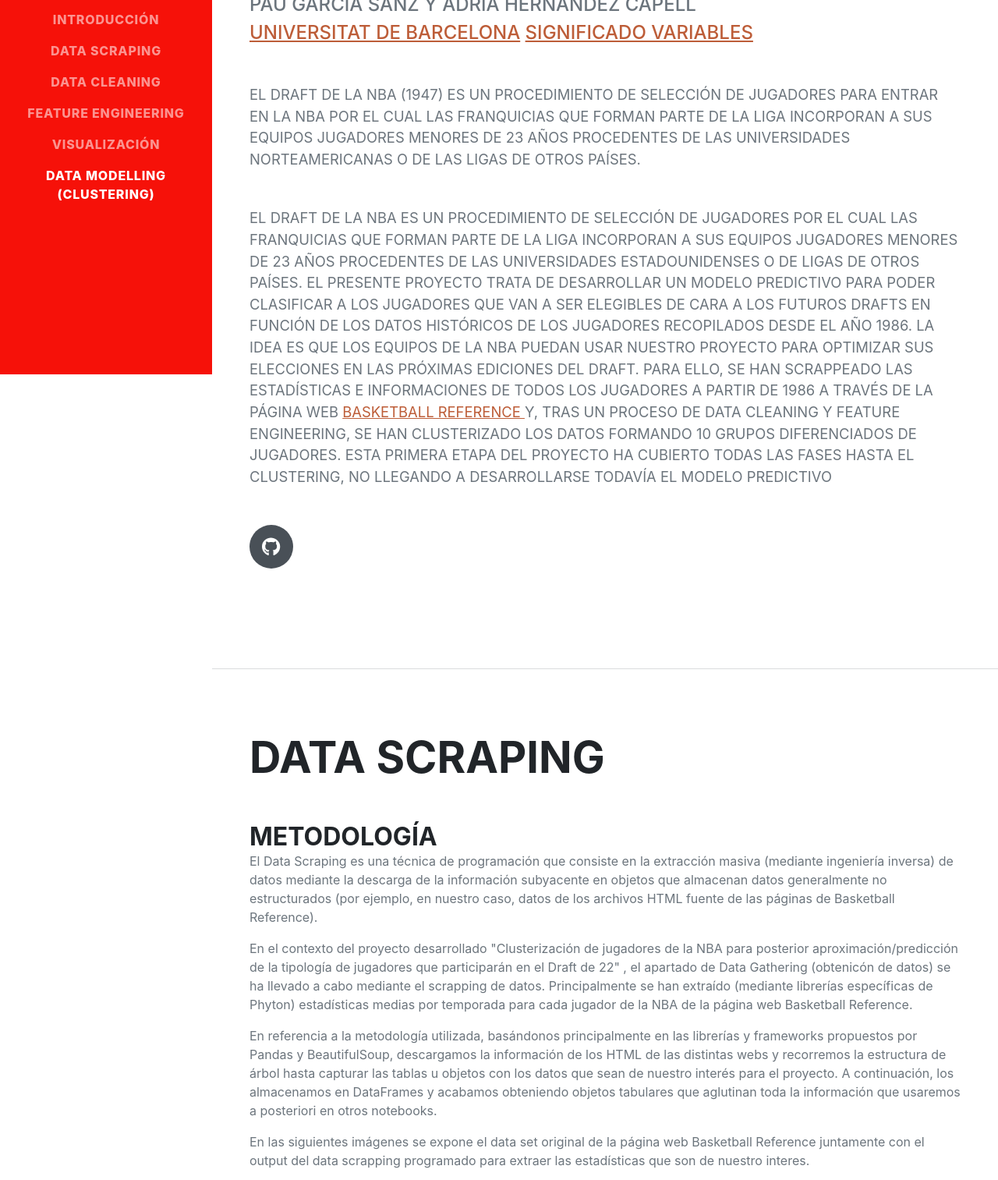
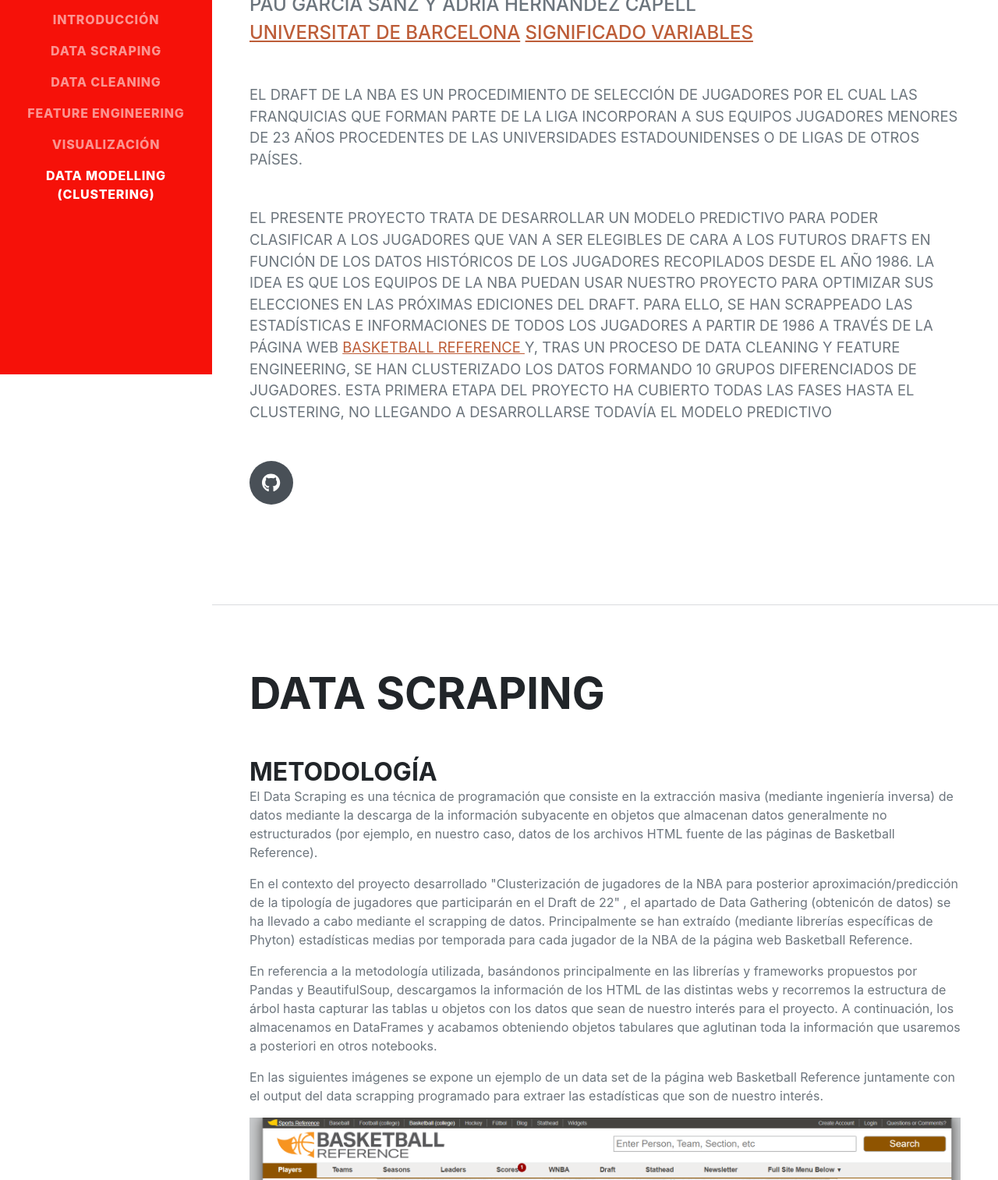
Before and after one commit to diegoleite5/NBA-PROJECT, a plain HTML site: page docs/index.html in a window 1280 px wide. Shown: the part 320-1833 px from the top of the page at 78% size. Drawn offline with nearby package versions, Linux system fonts and the light colour scheme; a web font is replaced by a local one.

Commit message:
second_changes

```diff
--- a/docs/index.html
+++ b/docs/index.html
@@ -50,10 +50,8 @@
                         <a href="https://www.ub.edu/">Universitat de Barcelona</a>
                         <a href="https://github.com/MCSule/NBA-CAPSTONE-PROJECT/blob/main/Visualization/Sig_Variables.xlsx">Significado Variables</a>
                     </div>
-                    <p class="lead mb-5">El draft de la NBA (1947) es un procedimiento de selección de jugadores para entrar en la NBA por el cual las franquicias que forman parte de la liga incorporan a sus equipos jugadores menores de
-                    23 años procedentes de las universidades norteamericanas o de las ligas de otros países.</p>
-                    <p class="lead mb-5"> El Draft de la NBA es un procedimiento de selección de jugadores por el cual las franquicias que forman parte de la liga incorporan a sus equipos jugadores menores de 23 años procedentes de las universidades estadounidenses o de ligas de otros países.
-                    El presente proyecto trata de desarrollar un modelo predictivo para poder clasificar a los jugadores que van a ser elegibles de cara a los futuros drafts en función de los datos históricos de los jugadores recopilados desde el año 1986. La idea es que los equipos de la NBA puedan usar nuestro proyecto para optimizar sus elecciones en las próximas ediciones del draft.
+                    <p class="lead mb-5"> El Draft de la NBA es un procedimiento de selección de jugadores por el cual las franquicias que forman parte de la liga incorporan a sus equipos jugadores menores de 23 años procedentes de las universidades estadounidenses o de ligas de otros países. </p>
+                    <p class="lead mb-5"> El presente proyecto trata de desarrollar un modelo predictivo para poder clasificar a los jugadores que van a ser elegibles de cara a los futuros drafts en función de los datos históricos de los jugadores recopilados desde el año 1986. La idea es que los equipos de la NBA puedan usar nuestro proyecto para optimizar sus elecciones en las próximas ediciones del draft.
                     Para ello, se han scrappeado las estadísticas e informaciones de todos los jugadores a partir de 1986 a través de la página web <a href="https://www.basketball-reference.com/"> Basketball Reference </a> y, tras un proceso de data cleaning y feature engineering, se han clusterizado los datos formando 10 grupos diferenciados de jugadores. Esta primera etapa del proyecto ha cubierto todas las fases hasta el clustering, no llegando a desarrollarse todavía el modelo predictivo </p>
                     <div class="social-icons">
 
@@ -80,7 +78,7 @@
                             de las distintas webs y recorremos la estructura de árbol hasta capturar las tablas u objetos con los datos que sean de nuestro interés para el proyecto. A continuación, los almacenamos en DataFrames y acabamos obteniendo objetos tabulares
                             que aglutinan toda la información que usaremos a posteriori en otros notebooks.
                             </p>
-                            <p> En las siguientes imágenes se expone el data set original de la página web Basketball Reference juntamente con el output del data scrapping programado para extraer las estadísticas que son de nuestro interes.</p>
+                            <p> En las siguientes imágenes se expone un ejemplo de un data set de la página web Basketball Reference juntamente con el output del data scrapping programado para extraer las estadísticas que son de nuestro interés.</p>
                             <img class="img-fluid img-profile mx-auto mb-2" src="assets/img/DSweb1.png" alt="..." width="925" height="650" title="Datos de la web origen" />
                             <img class="img-fluid img-profile mx-auto mb-2" src="codigo2.png" alt="..." width="950" height="750" title="Output del Scrapping"/>
                             <div class="subheading mb-3">Función All-Players</div>
@@ -152,9 +150,9 @@
                     <h2 class="mb-5">Feature Engineering</h2>
                      <h3 class="mb-0">Metodología</h3>
                     <p> El Feature Engineering o transformación de datos son los pasos de preprocesamiento que transforman los datos sin procesar en características que se pueden usar en algoritmos de
-                    aprendizaje automático, como por ejemplo modelos predictivos (machine learning). El proceso de Feature Engineering seguido en el presente proyecto ha seguido los 3 pasos siguientes:</p>
+                    aprendizaje automático, como por ejemplo modelos predictivos (machine learning). El proceso de Feature Engineering seguido en el presente proyecto ha seguido los 5 pasos siguientes:</p>
                    <img class="img-fluid img-profile mx-auto mb-2" src="assets/img/featengineri.png" alt="..." width="250" height="75" title="Pasos del Feature Engineering" />
-                    <div class="subheading mb-3">Variables Pre-agragación</div>
+                    <div class="subheading mb-3">Variables Pre-agregación</div>
                     <p>En esta primera parte del proceso de transformación de datos se tiene el objetivo de simplificar el número de variables de cada jugador por temporada. Para ello, se ha llevado a cabo combinaciones de columnas (variables originales scrapeadas).
                     Un ejemplo de la generación de este tipo de variables podría ser la suma de los puntos de 2 más los puntos de 3 de la temporada X para cada jugador.</p>
                     <div class="subheading mb-3">Agregación de registro</div>
```
